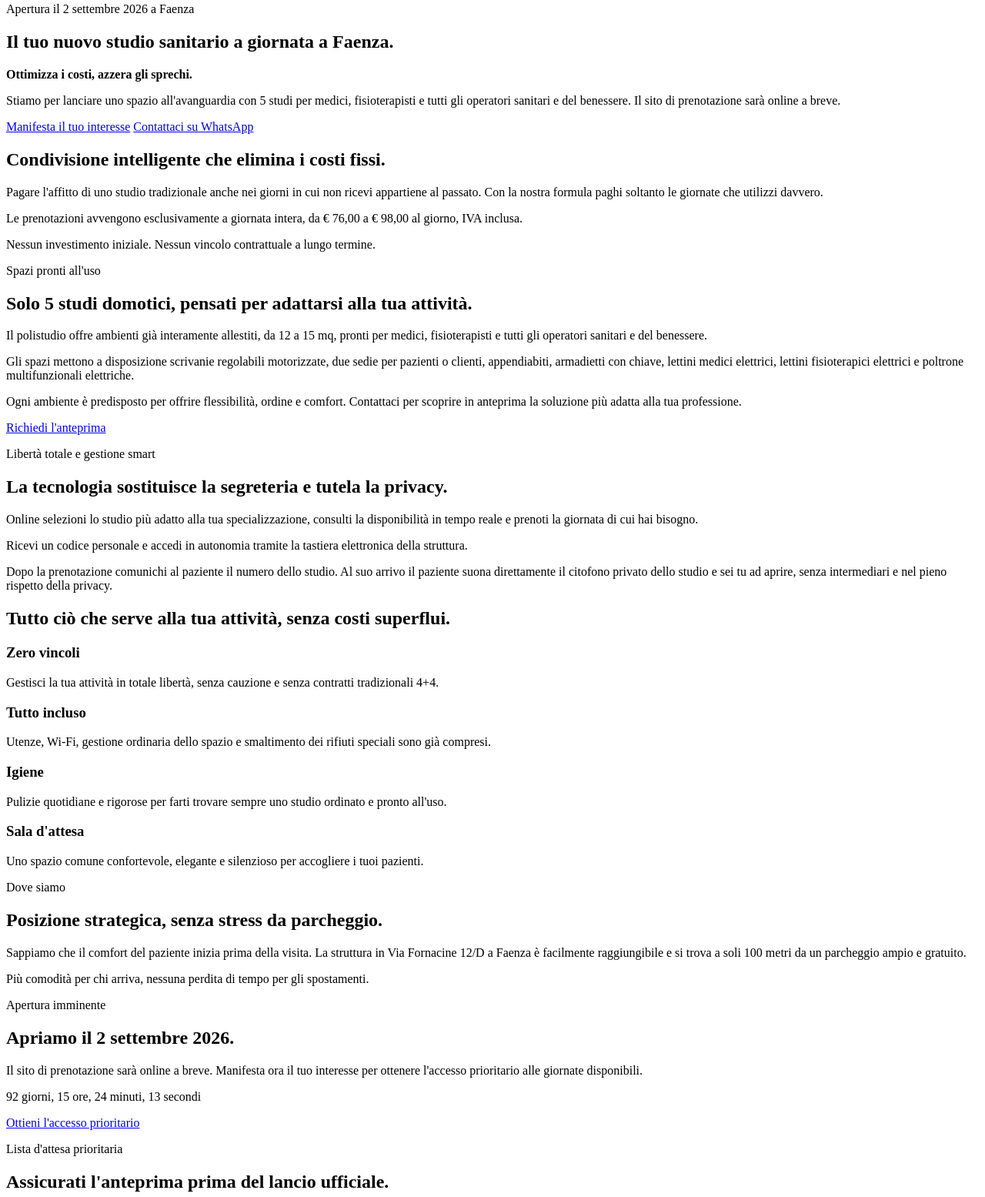
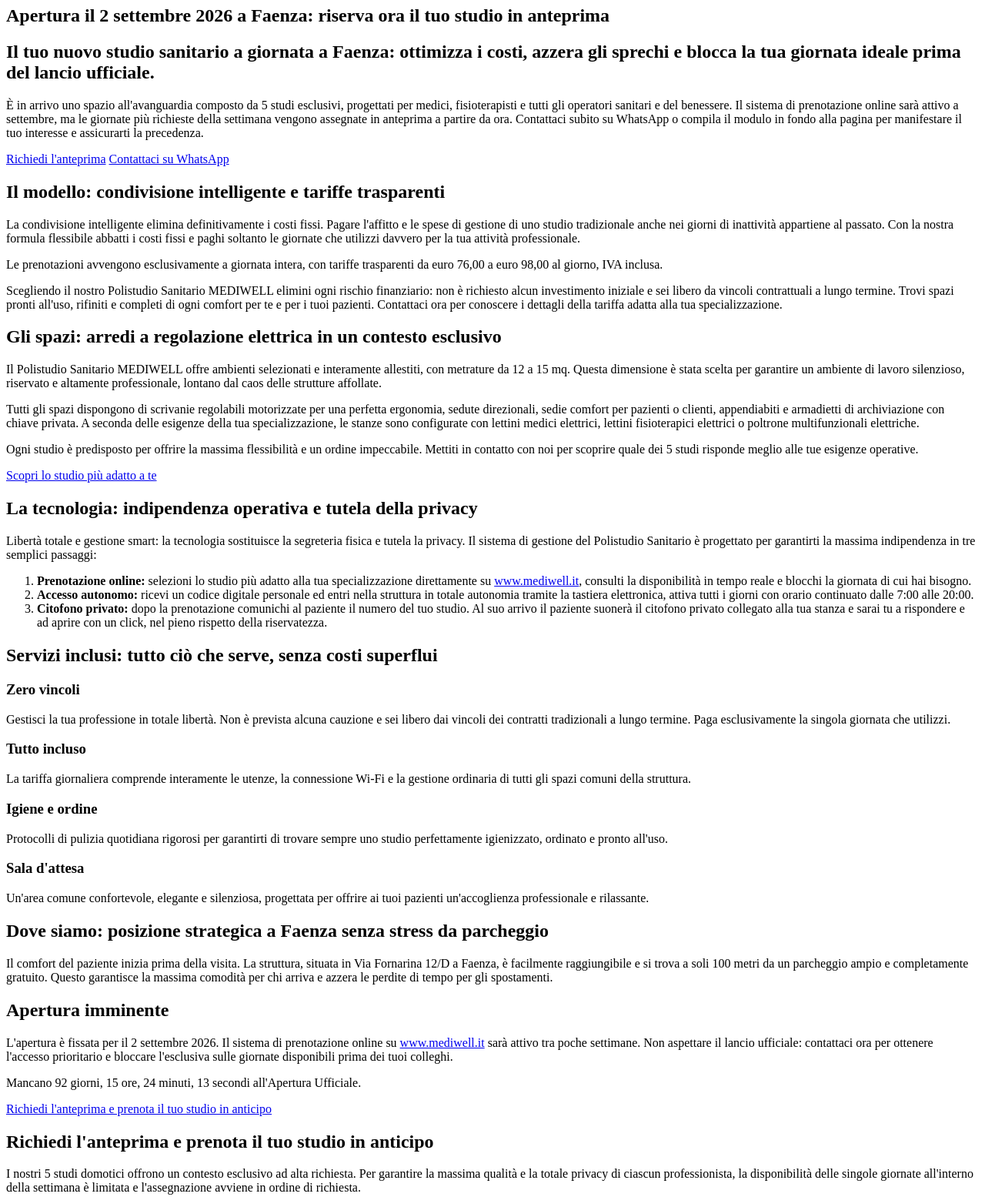
Before and after one commit to bubbosvilup/Mediwel_Landing_Page, a website: page index.html in a window 1280 px wide. Shown: the part 13-1568 px from the top of the page at 77% size. Drawn offline with Linux system fonts and the light colour scheme.

Commit message:
v 0.2 Testi corretti da cliente

```diff
--- a/index.html
+++ b/index.html
@@ -6,7 +6,7 @@
   <title>MediWell | Studi sanitari a giornata a Faenza</title>
   <meta
     name="description"
-    content="Cinque studi sanitari domotici pronti all'uso a Faenza, prenotabili esclusivamente a giornata intera."
+    content="Prenota in anteprima il tuo studio sanitario a giornata a Faenza: 5 studi esclusivi pronti all'uso, con tariffe trasparenti e apertura il 2 settembre 2026."
   >
 </head>
 <body>
@@ -21,16 +21,21 @@
 
   <main>
     <section id="hero" aria-labelledby="hero-title">
-      <p>Apertura il 2 settembre 2026 a Faenza</p>
-      <h1 id="hero-title">Il tuo nuovo studio sanitario a giornata a Faenza.</h1>
-      <p><strong>Ottimizza i costi, azzera gli sprechi.</strong></p>
+      <h1>Apertura il 2 settembre 2026 a Faenza: riserva ora il tuo studio in anteprima</h1>
+      <h2 id="hero-title">
+        Il tuo nuovo studio sanitario a giornata a Faenza: ottimizza i costi,
+        azzera gli sprechi e blocca la tua giornata ideale prima del lancio ufficiale.
+      </h2>
       <p>
-        Stiamo per lanciare uno spazio all'avanguardia con 5 studi per medici,
-        fisioterapisti e tutti gli operatori sanitari e del benessere.
-        Il sito di prenotazione sarà online a breve.
+        È in arrivo uno spazio all'avanguardia composto da 5 studi esclusivi,
+        progettati per medici, fisioterapisti e tutti gli operatori sanitari e del
+        benessere. Il sistema di prenotazione online sarà attivo a settembre, ma le
+        giornate più richieste della settimana vengono assegnate in anteprima a
+        partire da ora. Contattaci subito su WhatsApp o compila il modulo in fondo
+        alla pagina per manifestare il tuo interesse e assicurarti la precedenza.
       </p>
       <p>
-        <a href="#interesse">Manifesta il tuo interesse</a>
+        <a href="#interesse">Richiedi l'anteprima</a>
         <a
           href="https://wa.me/393930593500?text=Ciao%2C%20vorrei%20informazioni%20sugli%20studi%20MediWell%20a%20Faenza"
           target="_blank"
@@ -40,143 +45,174 @@
     </section>
 
     <section id="costi" aria-labelledby="costi-title">
-      <h2 id="costi-title">Condivisione intelligente che elimina i costi fissi.</h2>
+      <h2 id="costi-title">Il modello: condivisione intelligente e tariffe trasparenti</h2>
       <p>
-        Pagare l'affitto di uno studio tradizionale anche nei giorni in cui non
-        ricevi appartiene al passato. Con la nostra formula paghi soltanto le
-        giornate che utilizzi davvero.
+        La condivisione intelligente elimina definitivamente i costi fissi. Pagare
+        l'affitto e le spese di gestione di uno studio tradizionale anche nei giorni
+        di inattività appartiene al passato. Con la nostra formula flessibile abbatti
+        i costi fissi e paghi soltanto le giornate che utilizzi davvero per la tua
+        attività professionale.
       </p>
       <p>
-        Le prenotazioni avvengono esclusivamente a giornata intera, da
-        € 76,00 a € 98,00 al giorno, IVA inclusa.
+        Le prenotazioni avvengono esclusivamente a giornata intera, con tariffe
+        trasparenti da euro 76,00 a euro 98,00 al giorno, IVA inclusa.
       </p>
       <p>
-        Nessun investimento iniziale. Nessun vincolo contrattuale a lungo termine.
+        Scegliendo il nostro Polistudio Sanitario MEDIWELL elimini ogni rischio
+        finanziario: non è richiesto alcun investimento iniziale e sei libero da
+        vincoli contrattuali a lungo termine. Trovi spazi pronti all'uso, rifiniti e
+        completi di ogni comfort per te e per i tuoi pazienti. Contattaci ora per
+        conoscere i dettagli della tariffa adatta alla tua specializzazione.
       </p>
     </section>
 
     <section id="studi" aria-labelledby="studi-title">
-      <p>Spazi pronti all'uso</p>
-      <h2 id="studi-title">Solo 5 studi domotici, pensati per adattarsi alla tua attività.</h2>
+      <h2 id="studi-title">Gli spazi: arredi a regolazione elettrica in un contesto esclusivo</h2>
       <p>
-        Il polistudio offre ambienti già interamente allestiti, da 12 a 15 mq,
-        pronti per medici, fisioterapisti e tutti gli operatori sanitari e del benessere.
+        Il Polistudio Sanitario MEDIWELL offre ambienti selezionati e interamente
+        allestiti, con metrature da 12 a 15 mq. Questa dimensione è stata scelta per
+        garantire un ambiente di lavoro silenzioso, riservato e altamente
+        professionale, lontano dal caos delle strutture affollate.
       </p>
       <p>
-        Gli spazi mettono a disposizione scrivanie regolabili motorizzate, due sedie
-        per pazienti o clienti, appendiabiti, armadietti con chiave, lettini medici
-        elettrici, lettini fisioterapici elettrici e poltrone multifunzionali elettriche.
+        Tutti gli spazi dispongono di scrivanie regolabili motorizzate per una
+        perfetta ergonomia, sedute direzionali, sedie comfort per pazienti o clienti,
+        appendiabiti e armadietti di archiviazione con chiave privata. A seconda
+        delle esigenze della tua specializzazione, le stanze sono configurate con
+        lettini medici elettrici, lettini fisioterapici elettrici o poltrone
+        multifunzionali elettriche.
       </p>
       <p>
-        Ogni ambiente è predisposto per offrire flessibilità, ordine e comfort.
-        Contattaci per scoprire in anteprima la soluzione più adatta alla tua professione.
+        Ogni studio è predisposto per offrire la massima flessibilità e un ordine
+        impeccabile. Mettiti in contatto con noi per scoprire quale dei 5 studi
+        risponde meglio alle tue esigenze operative.
       </p>
-      <p><a href="#interesse">Richiedi l'anteprima</a></p>
+      <p><a href="#interesse">Scopri lo studio più adatto a te</a></p>
     </section>
 
     <section id="tecnologia" aria-labelledby="tecnologia-title">
-      <p>Libertà totale e gestione smart</p>
-      <h2 id="tecnologia-title">La tecnologia sostituisce la segreteria e tutela la privacy.</h2>
+      <h2 id="tecnologia-title">La tecnologia: indipendenza operativa e tutela della privacy</h2>
       <p>
-        Online selezioni lo studio più adatto alla tua specializzazione, consulti
-        la disponibilità in tempo reale e prenoti la giornata di cui hai bisogno.
+        Libertà totale e gestione smart: la tecnologia sostituisce la segreteria
+        fisica e tutela la privacy. Il sistema di gestione del Polistudio Sanitario
+        è progettato per garantirti la massima indipendenza in tre semplici passaggi:
       </p>
-      <p>
-        Ricevi un codice personale e accedi in autonomia tramite la tastiera
-        elettronica della struttura.
-      </p>
-      <p>
-        Dopo la prenotazione comunichi al paziente il numero dello studio. Al suo
-        arrivo il paziente suona direttamente il citofono privato dello studio e
-        sei tu ad aprire, senza intermediari e nel pieno rispetto della privacy.
-      </p>
+      <ol>
+        <li>
+          <strong>Prenotazione online:</strong> selezioni lo studio più adatto alla
+          tua specializzazione direttamente su <a href="https://www.mediwell.it">www.mediwell.it</a>,
+          consulti la disponibilità in tempo reale e blocchi la giornata di cui hai bisogno.
+        </li>
+        <li>
+          <strong>Accesso autonomo:</strong> ricevi un codice digitale personale ed
+          entri nella struttura in totale autonomia tramite la tastiera elettronica,
+          attiva tutti i giorni con orario continuato dalle 7:00 alle 20:00.
+        </li>
+        <li>
+          <strong>Citofono privato:</strong> dopo la prenotazione comunichi al
+          paziente il numero del tuo studio. Al suo arrivo il paziente suonerà il
+          citofono privato collegato alla tua stanza e sarai tu a rispondere e ad
+          aprire con un click, nel pieno rispetto della riservatezza.
+        </li>
+      </ol>
     </section>
 
     <section id="vantaggi" aria-labelledby="vantaggi-title">
-      <h2 id="vantaggi-title">Tutto ciò che serve alla tua attività, senza costi superflui.</h2>
+      <h2 id="vantaggi-title">Servizi inclusi: tutto ciò che serve, senza costi superflui</h2>
 
       <article>
         <h3>Zero vincoli</h3>
         <p>
-          Gestisci la tua attività in totale libertà, senza cauzione e senza
-          contratti tradizionali 4+4.
+          Gestisci la tua professione in totale libertà. Non è prevista alcuna
+          cauzione e sei libero dai vincoli dei contratti tradizionali a lungo
+          termine. Paga esclusivamente la singola giornata che utilizzi.
         </p>
       </article>
 
       <article>
         <h3>Tutto incluso</h3>
         <p>
-          Utenze, Wi-Fi, gestione ordinaria dello spazio e smaltimento dei rifiuti
-          speciali sono già compresi.
+          La tariffa giornaliera comprende interamente le utenze, la connessione
+          Wi-Fi e la gestione ordinaria di tutti gli spazi comuni della struttura.
         </p>
       </article>
 
       <article>
-        <h3>Igiene</h3>
+        <h3>Igiene e ordine</h3>
         <p>
-          Pulizie quotidiane e rigorose per farti trovare sempre uno studio
-          ordinato e pronto all'uso.
+          Protocolli di pulizia quotidiana rigorosi per garantirti di trovare sempre
+          uno studio perfettamente igienizzato, ordinato e pronto all'uso.
         </p>
       </article>
 
       <article>
         <h3>Sala d'attesa</h3>
         <p>
-          Uno spazio comune confortevole, elegante e silenzioso per accogliere
-          i tuoi pazienti.
+          Un'area comune confortevole, elegante e silenziosa, progettata per offrire
+          ai tuoi pazienti un'accoglienza professionale e rilassante.
         </p>
       </article>
     </section>
 
     <section id="posizione" aria-labelledby="posizione-title">
-      <p>Dove siamo</p>
-      <h2 id="posizione-title">Posizione strategica, senza stress da parcheggio.</h2>
+      <h2 id="posizione-title">Dove siamo: posizione strategica a Faenza senza stress da parcheggio</h2>
       <p>
-        Sappiamo che il comfort del paziente inizia prima della visita. La struttura
-        in Via Fornacine 12/D a Faenza è facilmente raggiungibile e si trova a soli
-        100 metri da un parcheggio ampio e gratuito.
-      </p>
-      <p>
-        Più comodità per chi arriva, nessuna perdita di tempo per gli spostamenti.
+        Il comfort del paziente inizia prima della visita. La struttura, situata in
+        Via Fornarina 12/D a Faenza, è facilmente raggiungibile e si trova a soli
+        100 metri da un parcheggio ampio e completamente gratuito. Questo garantisce
+        la massima comodità per chi arriva e azzera le perdite di tempo per gli
+        spostamenti.
       </p>
     </section>
 
     <section id="lancio" aria-labelledby="lancio-title">
-      <p>Apertura imminente</p>
-      <h2 id="lancio-title">Apriamo il 2 settembre 2026.</h2>
+      <h2 id="lancio-title">Apertura imminente</h2>
       <p>
-        Il sito di prenotazione sarà online a breve. Manifesta ora il tuo interesse
-        per ottenere l'accesso prioritario alle giornate disponibili.
+        L'apertura è fissata per il 2 settembre 2026. Il sistema di prenotazione
+        online su <a href="https://www.mediwell.it">www.mediwell.it</a> sarà attivo
+        tra poche settimane. Non aspettare il lancio ufficiale: contattaci ora per
+        ottenere l'accesso prioritario e bloccare l'esclusiva sulle giornate
+        disponibili prima dei tuoi colleghi.
       </p>
 
       <div id="countdown" aria-live="polite">
         <p>
+          Mancano
           <span id="countdown-days">--</span> giorni,
           <span id="countdown-hours">--</span> ore,
           <span id="countdown-minutes">--</span> minuti,
           <span id="countdown-seconds">--</span> secondi
+          all'Apertura Ufficiale.
         </p>
       </div>
 
-      <p><a href="#interesse">Ottieni l'accesso prioritario</a></p>
+      <p><a href="#interesse">Richiedi l'anteprima e prenota il tuo studio in anticipo</a></p>
     </section>
 
     <section id="interesse" aria-labelledby="interesse-title">
-      <p>Lista d'attesa prioritaria</p>
-      <h2 id="interesse-title">Assicurati l'anteprima prima del lancio ufficiale.</h2>
+      <h2 id="interesse-title">Richiedi l'anteprima e prenota il tuo studio in anticipo</h2>
       <p>
-        I nostri 5 studi domotici sono ad alta richiesta e la disponibilità delle
-        giornate sarà limitata per garantire massima qualità e privacy a tutti i
-        professionisti.
+        I nostri 5 studi domotici offrono un contesto esclusivo ad alta richiesta.
+        Per garantire la massima qualità e la totale privacy di ciascun
+        professionista, la disponibilità delle singole giornate all'interno della
+        settimana è limitata e l'assegnazione avviene in ordine di richiesta.
       </p>
       <p>
-        Inserisci i tuoi dati qui sotto per manifestare il tuo interesse: verrai
-        inserito nella lista d'attesa prioritaria e sarai ricontattato personalmente
-        dal nostro team non appena il sistema di prenotazione online sarà attivo,
-        assicurandoti la precedenza.
+        Assicurati la precedenza sui tuoi giorni ideali prima del lancio ufficiale
+        del sito, previsto per settembre. Contattaci direttamente su WhatsApp per
+        parlare subito con il nostro team oppure compila il modulo qui sotto
+        inserendo i tuoi dati per essere ricontattato entro 24 ore.
+      </p>
+      <p>
+        <a
+          href="https://wa.me/393930593500?text=Ciao%2C%20vorrei%20informazioni%20sugli%20studi%20MediWell%20a%20Faenza"
+          target="_blank"
+          rel="noopener"
+        >Contattaci su WhatsApp</a>
       </p>
 
       <form id="interest-form" data-demo="true">
+        <h3>Compila il modulo per bloccare la tua precedenza:</h3>
         <p>
           <label for="nome-cognome">Nome e Cognome *</label><br>
           <input
@@ -189,7 +225,7 @@
         </p>
 
         <p>
-          <label for="professione">Specializzazione / Professione *</label><br>
+          <label for="professione">Professione o Specializzazione *</label><br>
           <input
             type="text"
             id="professione"
@@ -200,7 +236,7 @@
         </p>
 
         <p>
-          <label for="telefono">Numero di Telefono / WhatsApp *</label><br>
+          <label for="telefono">Numero di Telefono o WhatsApp *</label><br>
           <input
             type="tel"
             id="telefono"
@@ -231,7 +267,7 @@
         </p>
 
         <p>
-          <button type="submit">Manifesta interesse e blocca la priorità</button>
+          <button type="submit">Blocca la tua precedenza</button>
         </p>
 
         <p>
```
Also changed, not shown: tests/mediwell-html.test.cjs (+28 -19 lines).
